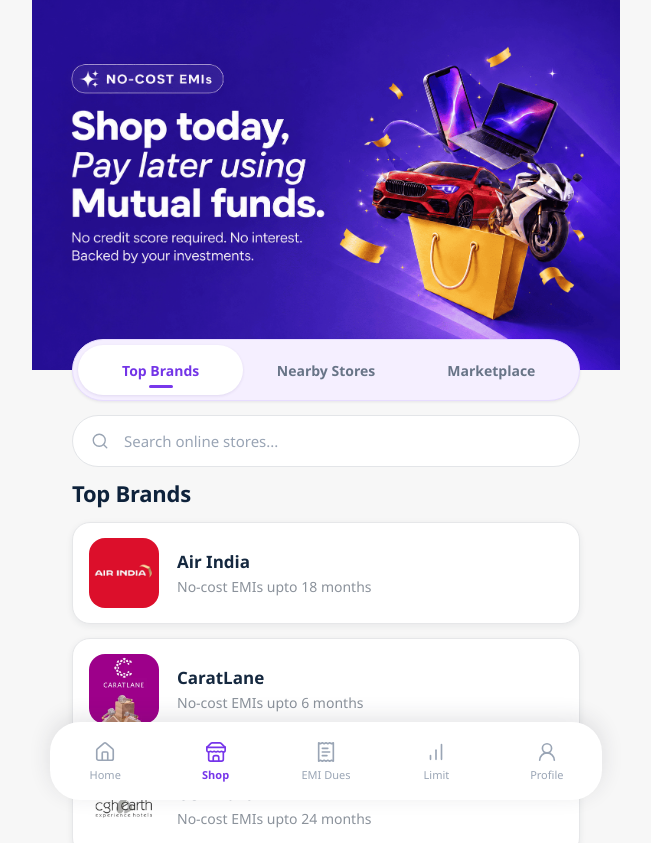
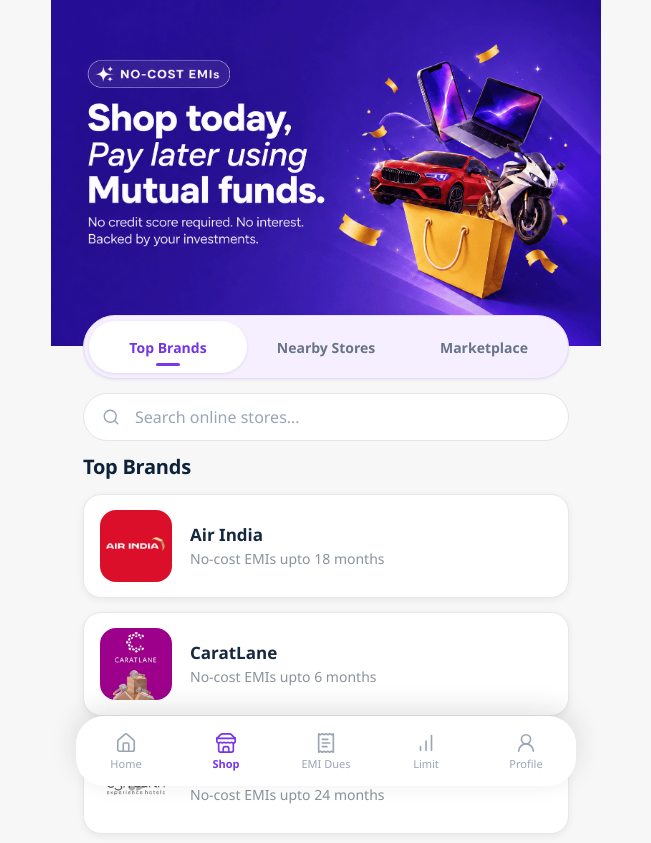
Before and after one commit to bhargavmalasala/1Fi, a React (Vite) app: page / in a window 1280 px wide. Shown: the top 843 px of the page, without its empty margins (314-965 px from the left). Built offline with nearby package versions, Linux system fonts and the light colour scheme.

Commit message:
feat: Add new products to the marketplace with detailed specifications and EMI options

```diff
--- a/src/index.css
+++ b/src/index.css
@@ -33,10 +33,10 @@
 
 .app-shell {
   position: relative;
-  width: min(100%, 588px);
+  width: min(100%, 550px);
   min-height: 100vh;
   margin: 0 auto;
-  padding-bottom: 84px;
+  padding-bottom: 94px;
   background: #f7f7f7;
   overflow-x: clip;
 }
@@ -57,7 +57,7 @@
 
 .content {
   position: relative;
-  padding: 0 40px;
+  padding: 0 32px;
 }
 
 .tabs {
@@ -66,7 +66,7 @@
   display: grid;
   grid-template-columns: 1fr 1fr;
   width: 100%;
-  height: 62px;
+  height: 64px;
   margin-top: -31px;
   padding: 5px;
   border: 1px solid #e7dcff;
@@ -84,7 +84,7 @@
   color: #687487;
   background: transparent;
   cursor: pointer;
-  font-size: 15px;
+  font-size: 16px;
   font-weight: 600;
 }
 
@@ -110,7 +110,7 @@
   align-items: center;
   gap: 13px;
   width: 100%;
-  height: 52px;
+  height: 48px;
   margin-top: 14px;
   padding: 0 18px;
   border: 1px solid #e3e5e8;
@@ -126,7 +126,7 @@
   outline: 0;
   color: #52657c;
   background: transparent;
-  font-size: 15px;
+  font-size: 16px;
 }
 
 .search input::placeholder {
@@ -141,7 +141,7 @@
 .brands-section h1 {
   margin: 0 0 16px;
   color: #0e223b;
-  font-size: 22px;
+  font-size: 20px;
   line-height: 1.15;
   font-weight: 750;
   letter-spacing: -0.25px;
@@ -156,7 +156,7 @@
 .brand-card {
   display: flex;
   align-items: center;
-  min-height: 102px;
+  min-height: 104px;
   padding: 14px 16px;
   border: 1px solid #e6e7e9;
   border-radius: 18px;
@@ -165,9 +165,9 @@
 }
 
 .brand-logo {
-  flex: 0 0 70px;
-  width: 70px;
-  height: 70px;
+  flex: 0 0 72px;
+  width: 72px;
+  height: 72px;
   overflow: hidden;
   border-radius: 16px;
   background: #fff;
@@ -235,16 +235,17 @@
 .bottom-nav {
   position: fixed;
   z-index: 10;
-  bottom: 0;
+  bottom: 14px;
   left: 50%;
   display: grid;
   grid-template-columns: repeat(5, 1fr);
-  width: min(calc(100% - 64px), 552px);
-  height: 78px;
+  width: min(calc(100% - 48px), 500px);
+  height: 70px;
   transform: translateX(-50%);
-  border-radius: 30px;
+  border-radius: 28px;
   background: #fff;
-  box-shadow: 0 -5px 22px rgba(40, 40, 55, 0.12);
+  box-shadow: 0 -7px 26px rgba(40, 40, 55, 0.13);
+  padding-bottom: env(safe-area-inset-bottom);
 }
 
 .nav-item {
@@ -252,8 +253,8 @@
   flex-direction: column;
   align-items: center;
   justify-content: center;
-  gap: 6px;
-  padding: 8px 0 10px;
+  gap: 4px;
+  padding: 5px 0 7px;
   color: #9aa5b5;
   background: transparent;
   cursor: pointer;
@@ -281,7 +282,7 @@
 
   .bottom-nav {
     position: fixed;
-    bottom: 0;
+    bottom: 14px;
   }
 }
 
@@ -292,6 +293,7 @@
 
   .bottom-nav {
     width: calc(100% - 24px);
+    bottom: 10px;
   }
 }
 
@@ -305,11 +307,11 @@
   padding-inline: 4px;
   text-align: center;
   white-space: nowrap;
-  font-weight: 700;
+  font-weight: 600;
 }
 
 .marketplace {
-  margin-top: 20px;
+  margin-top: 21px;
   padding-bottom: 12px;
 }
 
@@ -331,7 +333,7 @@
 .marketplace-heading h1 {
   margin: 5px 0 4px;
   color: #10243d;
-  font-size: 21px;
+  font-size: 23px;
   line-height: 1.1;
   letter-spacing: -.45px;
 }
@@ -339,14 +341,14 @@
 .marketplace-heading p {
   margin: 0;
   color: #7e8998;
-  font-size: 10px;
+  font-size: 12px;
 }
 
 .market-search {
   display: flex;
   align-items: center;
   gap: 9px;
-  height: 42px;
+  height: 46px;
   padding: 0 13px;
   border: 1px solid #e3e5e8;
   border-radius: 22px;
@@ -361,7 +363,7 @@
   outline: 0;
   background: transparent;
   color: #253b55;
-  font-size: 11px;
+  font-size: 13px;
 }
 
 .market-search input::placeholder {
@@ -398,14 +400,14 @@
 
 .category-chip {
   flex: 0 0 auto;
-  height: 27px;
+  height: 30px;
   padding: 0 11px;
   border: 1px solid #e2e4e8;
   border-radius: 15px;
   color: #657286;
   background: #fff;
   cursor: pointer;
-  font-size: 9px;
+  font-size: 11px;
   font-weight: 600;
 }
 
@@ -421,7 +423,7 @@
   display: flex;
   align-items: center;
   gap: 4px;
-  height: 27px;
+  height: 30px;
   padding: 0 7px;
   border: 1px solid #e2e4e8;
   border-radius: 15px;
@@ -436,7 +438,7 @@
   outline: 0;
   background: transparent;
   color: #526278;
-  font-size: 8px;
+  font-size: 10px;
   cursor: pointer;
 }
 
@@ -448,7 +450,7 @@
 .market-grid {
   display: grid;
   grid-template-columns: repeat(2, minmax(0, 1fr));
-  gap: 10px;
+  gap: 12px;
 }
 
 .market-product-card {
@@ -485,7 +487,7 @@
   border-radius: 6px;
   color: #6030c5;
   background: #eee7ff;
-  font-size: 7px;
+  font-size: 8px;
   line-height: 1;
   font-weight: 800;
 }
@@ -498,7 +500,7 @@
   display: block;
   margin-bottom: 3px;
   color: #8a94a2;
-  font-size: 7px;
+  font-size: 8px;
   line-height: 1;
   font-weight: 600;
 }
@@ -507,7 +509,7 @@
   min-height: 26px;
   margin: 0;
   color: #15283f;
-  font-size: 10px;
+  font-size: 12px;
   line-height: 1.25;
   font-weight: 700;
 }
@@ -521,18 +523,18 @@
 
 .market-price-row strong {
   color: #172a42;
-  font-size: 10px;
+  font-size: 11px;
 }
 
 .market-price-row del {
   color: #9aa1ab;
-  font-size: 7px;
+  font-size: 8px;
 }
 
 .market-product-info p {
   margin: 4px 0 0;
   color: #7334e7;
-  font-size: 8px;
+  font-size: 9px;
   font-weight: 700;
 }
 
--- a/src/marketplace/products.js
+++ b/src/marketplace/products.js
@@ -165,4 +165,125 @@
       "Everyday lifestyle silhouette",
     ],
   },
+  {
+    id: "iphone-15-pro",
+    name: "Apple iPhone 15 Pro",
+    category: "Mobiles",
+    price: 129900,
+    originalPrice: 134900,
+    rating: 4.8,
+    reviews: 764,
+    image: "/assets/products/iphone.svg",
+    description: "Pro camera performance, titanium design and the powerful A17 Pro chip.",
+    variants: [
+      { id: "256-natural", label: "256 GB · Natural Titanium", price: 129900 },
+      { id: "512-blue", label: "512 GB · Blue Titanium", price: 149900 },
+    ],
+    emiPlans: [
+      { id: "emi-6", months: 6, monthly: 21650, interest: "0% interest" },
+      { id: "emi-12", months: 12, monthly: 10825, interest: "0% interest" },
+    ],
+    details: ["6.1-inch ProMotion display", "A17 Pro chip", "48MP Pro camera system", "USB-C with USB 3"],
+  },
+  {
+    id: "macbook-pro-14",
+    name: "MacBook Pro 14-inch",
+    category: "Laptops",
+    price: 169900,
+    originalPrice: 179900,
+    rating: 4.9,
+    reviews: 512,
+    image: "/assets/products/macbook.svg",
+    description: "Serious performance for creative work with the Apple M3 Pro chip.",
+    variants: [
+      { id: "18-512", label: "18 GB · 512 GB · Space Black", price: 169900 },
+      { id: "36-1tb", label: "36 GB · 1 TB · Silver", price: 209900 },
+    ],
+    emiPlans: [
+      { id: "emi-6", months: 6, monthly: 28317, interest: "0% interest" },
+      { id: "emi-12", months: 12, monthly: 14158, interest: "0% interest" },
+    ],
+    details: ["14.2-inch Liquid Retina XDR display", "Apple M3 Pro chip", "Up to 18 hours battery life", "Three Thunderbolt 4 ports"],
+  },
+  {
+    id: "sony-earbuds",
+    name: "Sony WF-1000XM5",
+    category: "Audio",
+    price: 24990,
+    originalPrice: 29990,
+    rating: 4.6,
+    reviews: 389,
+    image: "/assets/products/headphones.svg",
+    description: "Compact wireless earbuds with premium noise cancellation and rich sound.",
+    variants: [
+      { id: "black", label: "Black", price: 24990 },
+      { id: "silver", label: "Platinum Silver", price: 24990 },
+    ],
+    emiPlans: [
+      { id: "emi-3", months: 3, monthly: 8330, interest: "0% interest" },
+      { id: "emi-6", months: 6, monthly: 4165, interest: "0% interest" },
+    ],
+    details: ["Industry-leading noise cancellation", "Up to 24 hours battery", "Hi-Res Audio support", "Multipoint connection"],
+  },
+  {
+    id: "apple-watch-ultra",
+    name: "Apple Watch Ultra 2",
+    category: "Wearables",
+    price: 89900,
+    originalPrice: 94900,
+    rating: 4.8,
+    reviews: 241,
+    image: "/assets/products/watch.svg",
+    description: "The most rugged Apple Watch with advanced GPS and a bright action button.",
+    variants: [
+      { id: "49-titanium", label: "49 mm · Titanium", price: 89900 },
+      { id: "49-trail", label: "49 mm · Trail Loop", price: 89900 },
+    ],
+    emiPlans: [
+      { id: "emi-6", months: 6, monthly: 14984, interest: "0% interest" },
+      { id: "emi-12", months: 12, monthly: 7492, interest: "0% interest" },
+    ],
+    details: ["49 mm titanium case", "Up to 36 hours battery life", "Precision dual-frequency GPS", "100 metre water resistance"],
+  },
+  {
+    id: "dyson-supersonic",
+    name: "Dyson Supersonic",
+    category: "Beauty",
+    price: 33900,
+    originalPrice: 37900,
+    rating: 4.5,
+    reviews: 198,
+    image: "/assets/products/dyson.svg",
+    description: "Fast drying with intelligent heat control for smoother, healthier-looking hair.",
+    variants: [
+      { id: "nickel-copper", label: "Nickel · Copper", price: 33900 },
+      { id: "black-nickel", label: "Black · Nickel", price: 33900 },
+    ],
+    emiPlans: [
+      { id: "emi-3", months: 3, monthly: 11300, interest: "0% interest" },
+      { id: "emi-6", months: 6, monthly: 5650, interest: "0% interest" },
+    ],
+    details: ["Intelligent heat control", "Four heat settings", "Three speed settings", "Magnetic styling attachments"],
+  },
+  {
+    id: "nike-pegasus",
+    name: "Nike Pegasus 41",
+    category: "Fashion",
+    price: 11495,
+    originalPrice: 12995,
+    rating: 4.4,
+    reviews: 176,
+    image: "/assets/products/shoes.svg",
+    description: "Responsive everyday running shoes with breathable comfort and reliable grip.",
+    variants: [
+      { id: "8-black", label: "UK 8 · Black", price: 11495 },
+      { id: "9-white", label: "UK 9 · White", price: 11495 },
+      { id: "10-blue", label: "UK 10 · Blue", price: 11495 },
+    ],
+    emiPlans: [
+      { id: "emi-3", months: 3, monthly: 3832, interest: "0% interest" },
+      { id: "emi-6", months: 6, monthly: 1916, interest: "0% interest" },
+    ],
+    details: ["Responsive foam cushioning", "Engineered mesh upper", "Waffle-inspired rubber outsole", "Everyday running fit"],
+  },
 ];
```
